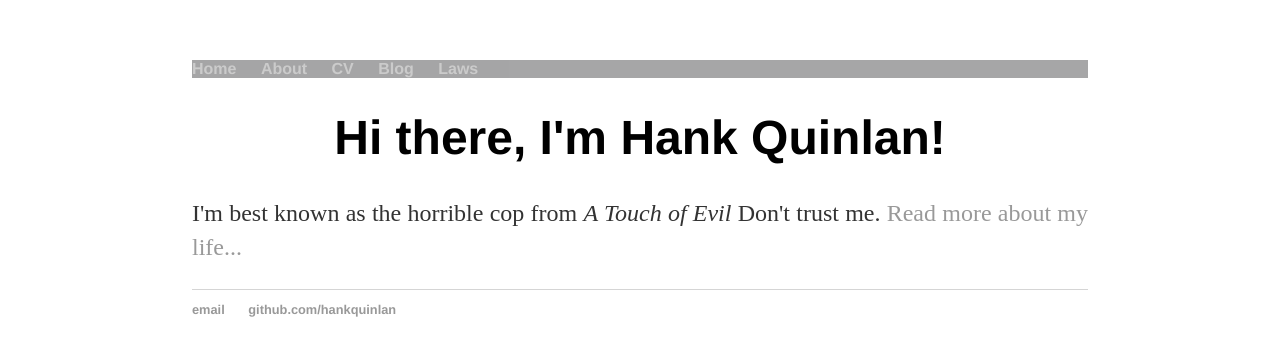
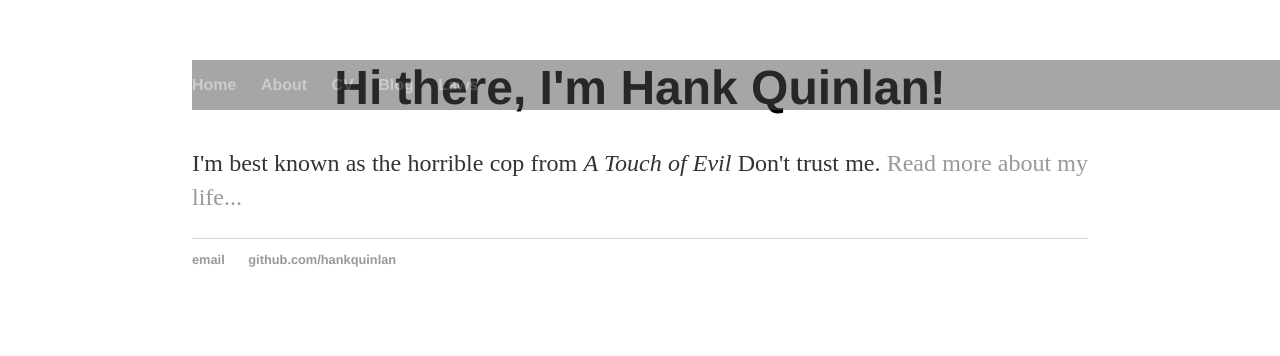
Before and after one commit to lexieph/lexieph.github.io, a Jekyll site: the page built from index.html, in a window 1280 px wide. Shown: the top 356 px of the page. Built offline with Jekyll 4.4.1, drawn with Linux system fonts in a browser that asks for light colours.

Commit message:
Update main.css

```diff
--- a/css/main.css
+++ b/css/main.css
@@ -7,7 +7,9 @@
 
     background-color: #4E4E50;
     opacity: 0.5;
-    font-color: #FDFEFE;
+    position: fixed;
+    width: 100%;
+
 }
 
 nav ul, footer ul {
```
